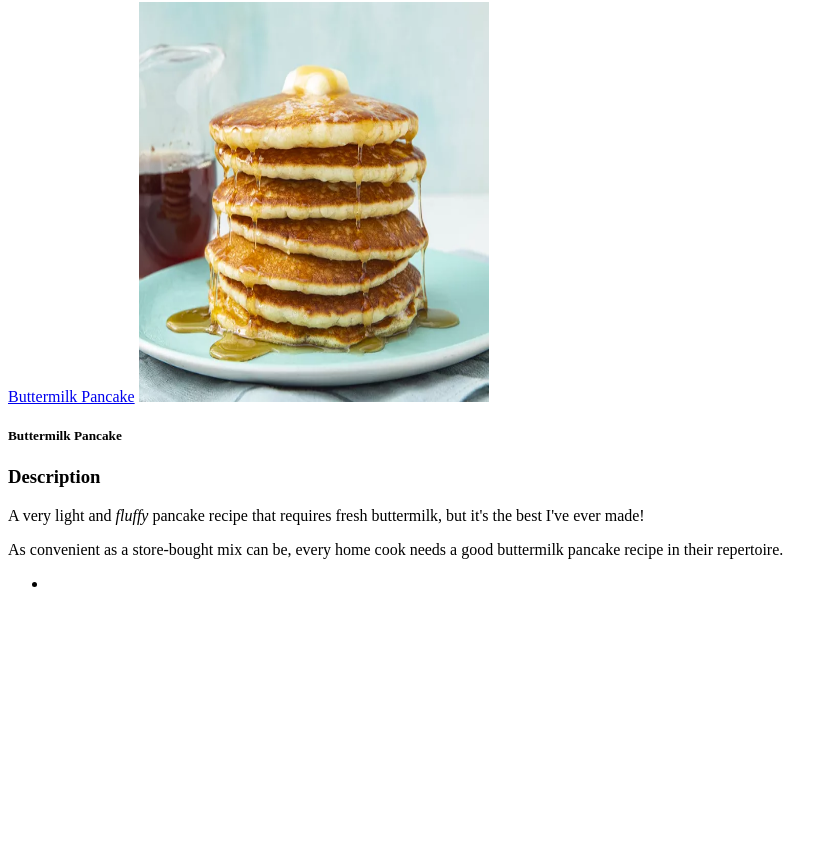
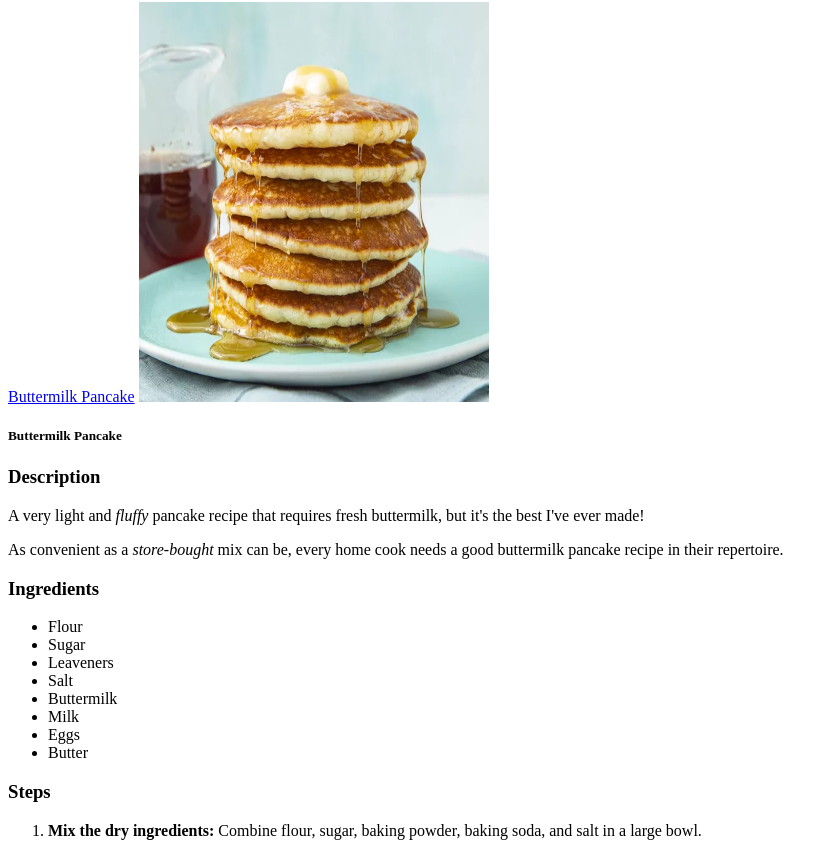
Before and after one commit to SivaJW17/odin-recipes, a plain HTML site: page recipes/pancake.html in a window 1280 px wide. Shown: the part 78-934 px from the top of the page, without its empty margins (0-834 px from the left). Before the commit the page ends 800 px from the top, so only its background shows below. Drawn offline with Linux system fonts and the light colour scheme.

Commit message:
feat: update recipe pancake

```diff
--- a/recipes/pancake.html
+++ b/recipes/pancake.html
@@ -19,9 +19,23 @@
 
         <h3>Description</h3>
         <p>A very light and <em>fluffy</em> pancake recipe that requires fresh buttermilk, but it's the best I've ever made!</p>
-        <p>As convenient as a store-bought mix can be, every home cook needs a good buttermilk pancake recipe in their repertoire.</p>
+        <p>As convenient as a <em>store-bought</em> mix can be, every home cook needs a good buttermilk pancake recipe in their repertoire.</p>
+
+        <h3>Ingredients</h3>
         <ul>
-            <li></li>
+            <li>Flour</li>
+            <li>Sugar</li>
+            <li>Leaveners</li>
+            <li>Salt</li>
+            <li>Buttermilk</li>
+            <li>Milk</li>
+            <li>Eggs</li>
+            <li>Butter</li>
         </ul>
+
+        <h3>Steps</h3>
+        <ol>
+            <li><strong>Mix the dry ingredients:</strong> Combine flour, sugar, baking powder, baking soda, and salt in a large bowl.</li>
+        </ol>
     </body>
 </html>
```
Also changed, not shown: index.html (+1 -0 lines).
